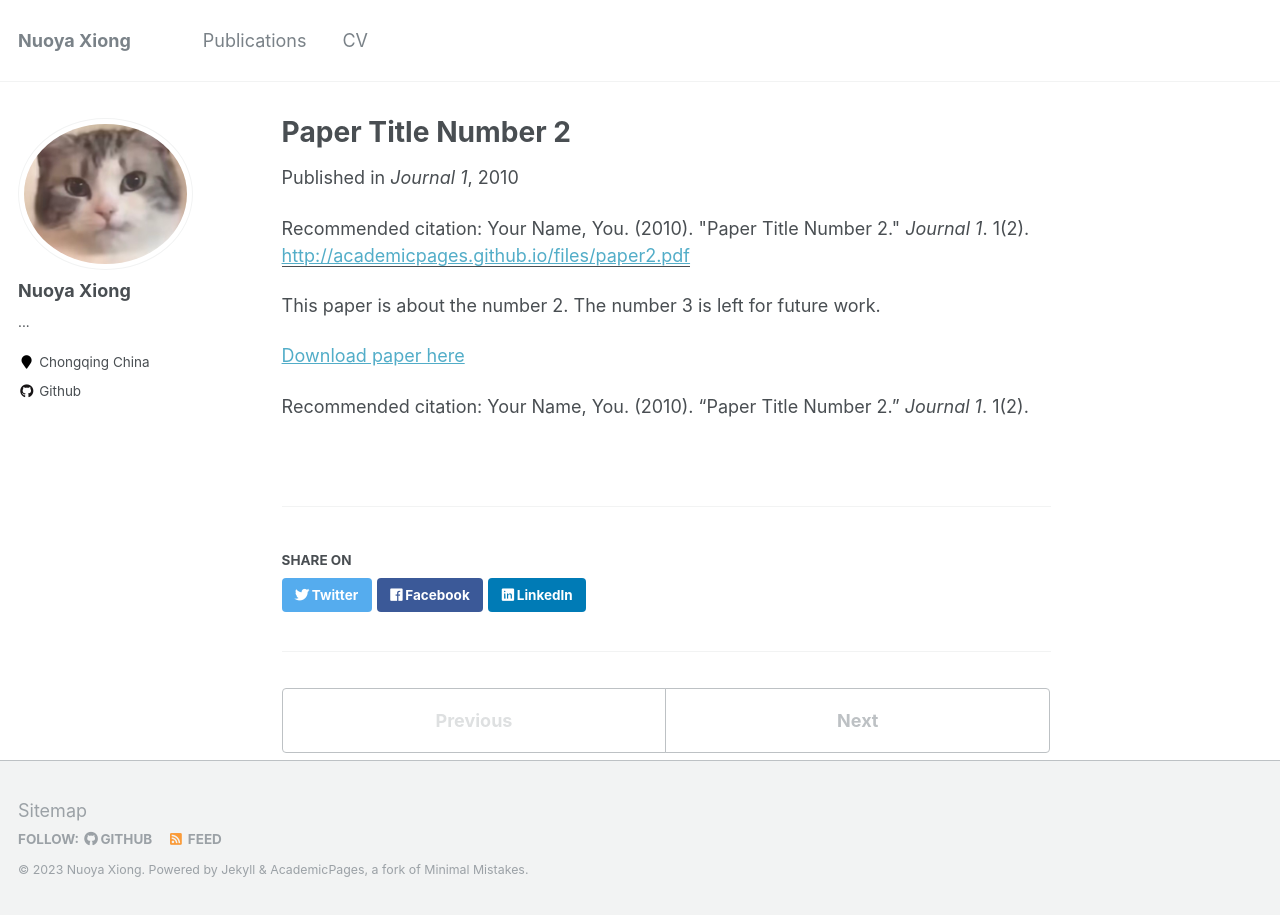
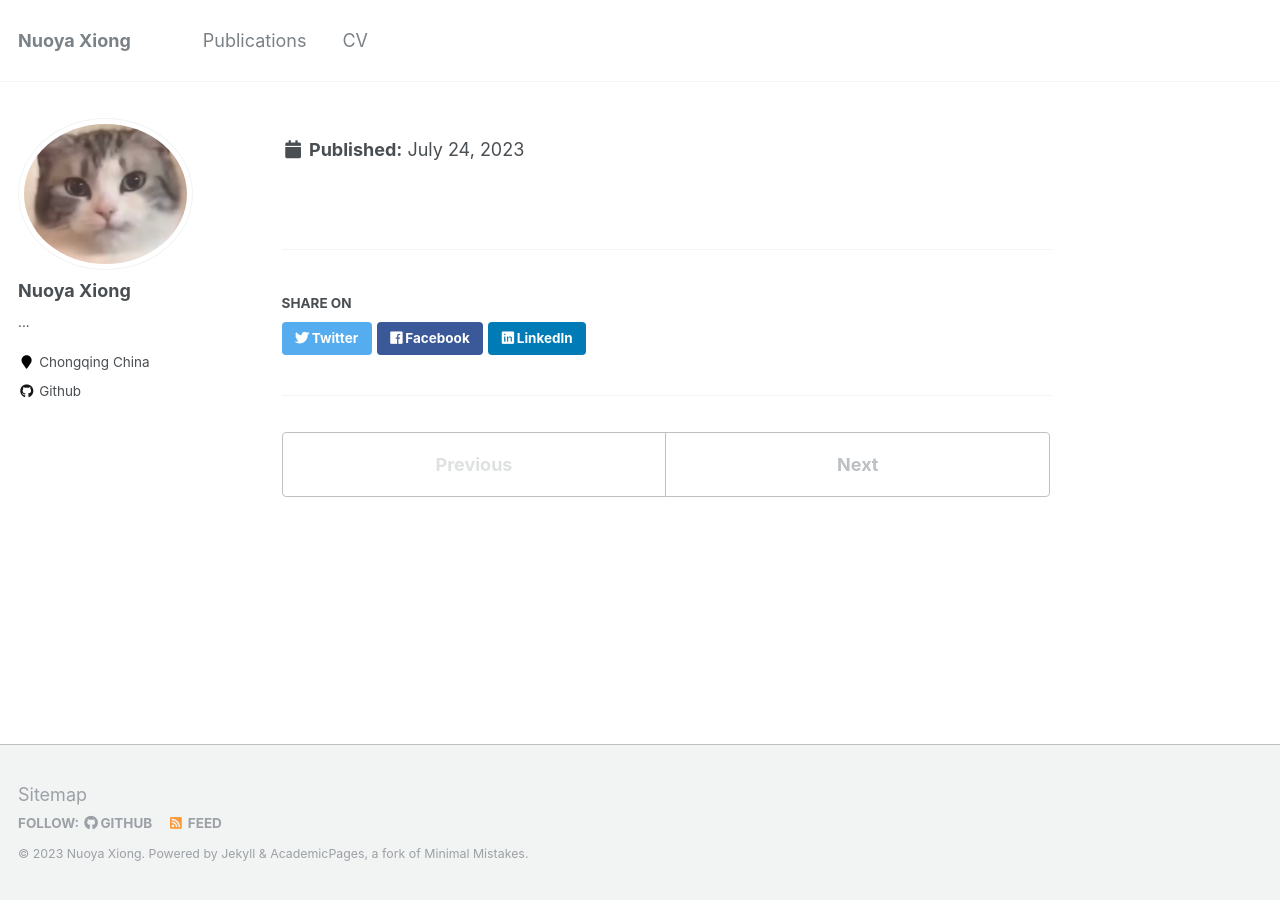
Before and after one commit to xiongny/xiongny.github.io, a Jekyll site: the page built from _publications/2010-10-01-paper-title-number-2.md, in a window 1280 px wide. Built offline with Jekyll 4.4.1, drawn with Linux system fonts in a browser that asks for light colours.

Commit message:
Update 2010-10-01-paper-title-number-2.md

```diff
--- a/_publications/2010-10-01-paper-title-number-2.md
+++ b/_publications/2010-10-01-paper-title-number-2.md
@@ -1,15 +1,3 @@
 ---
-title: "Paper Title Number 2"
-collection: publications
-permalink: /publication/2010-10-01-paper-title-number-2
-excerpt: 'This paper is about the number 2. The number 3 is left for future work.'
-date: 2010-10-01
-venue: 'Journal 1'
-paperurl: 'http://academicpages.github.io/files/paper2.pdf'
-citation: 'Your Name, You. (2010). &quot;Paper Title Number 2.&quot; <i>Journal 1</i>. 1(2).'
+[Download paper here](http://academicpages.github.io/files/paper2.pdf)
 ---
-This paper is about the number 2. The number 3 is left for future work.
-
-[Download paper here](http://academicpages.github.io/files/paper2.pdf)
-
-Recommended citation: Your Name, You. (2010). "Paper Title Number 2." <i>Journal 1</i>. 1(2).
```
